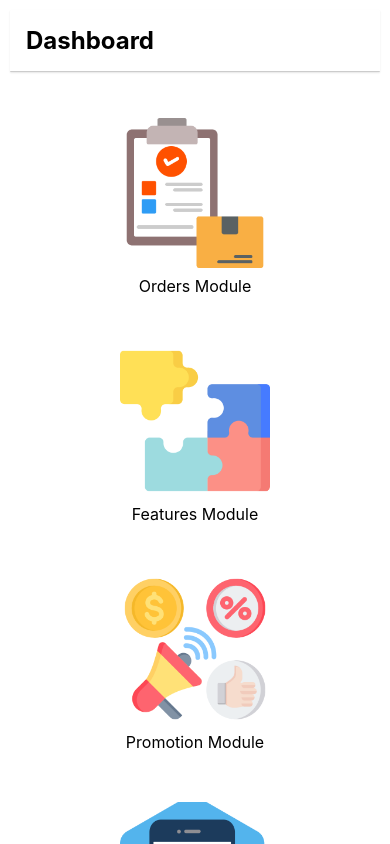
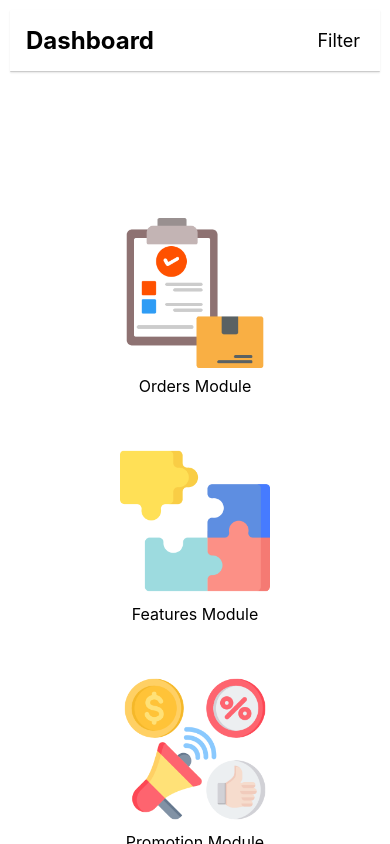
Before and after one commit to sangeethkumar/rnweb, a React Native app: screen /Dashboard in a window 390 px wide. Shown: the top 844 px of the page. Built offline with nearby package versions, Linux system fonts and the light colour scheme.

Commit message:
based responsive setup

```diff
--- /dev/null
+++ b/src/FeaturesModule/Views/FilterBar.tsx
@@ -0,0 +1,108 @@
+import React, { useState } from "react";
+import {
+  View,
+  ScrollView,
+  Text,
+  TouchableOpacity,
+  StyleSheet,
+} from "react-native";
+
+const FilterBar = () => {
+  const [filters, setFilters] = useState({
+    distance: false,
+    cuisine: false,
+    rating: false,
+    sortAZ: false,
+    sortZA: false,
+    // Add more filter options as needed
+  });
+
+  // Function to handle filtering based on selected options
+  const handleFilter = () => {
+    // Implement your filtering logic here
+    // You can use the state variable "filters" to determine the selected options
+  };
+
+  return (
+    <View style={styles.filterBar}>
+      <ScrollView>
+        <Text style={styles.filterHeading}>Filters</Text>
+        <TouchableOpacity
+          style={styles.filterOption}
+          onPress={() =>
+            setFilters({ ...filters, distance: !filters.distance })
+          }
+        >
+          <Text>Distance</Text>
+        </TouchableOpacity>
+        <TouchableOpacity
+          style={styles.filterOption}
+          onPress={() => setFilters({ ...filters, cuisine: !filters.cuisine })}
+        >
+          <Text>Cuisine</Text>
+        </TouchableOpacity>
+        <TouchableOpacity
+          style={styles.filterOption}
+          onPress={() => setFilters({ ...filters, rating: !filters.rating })}
+        >
+          <Text>Rating</Text>
+        </TouchableOpacity>
+        <TouchableOpacity
+          style={styles.filterOption}
+          onPress={() => setFilters({ ...filters, sortAZ: !filters.sortAZ })}
+        >
+          <Text>A-Z</Text>
+        </TouchableOpacity>
+        <TouchableOpacity
+          style={styles.filterOption}
+          onPress={() => setFilters({ ...filters, sortZA: !filters.sortZA })}
+        >
+          <Text>Z-A</Text>
+        </TouchableOpacity>
+        {/* Add more filter options here */}
+        {/* Example:
+        <TouchableOpacity style={styles.filterOption} onPress={() => setFilters({ ...filters, anotherOption: !filters.anotherOption })}>
+          <CheckBox value={filters.anotherOption} />
+          <Text>Another Option</Text>
+        </TouchableOpacity>
+        */}
+        <TouchableOpacity style={styles.filterButton} onPress={handleFilter}>
+          <Text>Apply Filters</Text>
+        </TouchableOpacity>
+      </ScrollView>
+    </View>
+  );
+};
+
+const styles = StyleSheet.create({
+  filterBar: {
+    flex: 1,
+    paddingBottom: 50,
+    backgroundColor: "white",
+    padding: 10,
+    borderRightWidth: 1, // Add a 1-pixel border to the right
+    borderRightColor: "rgba(0, 0, 0, 0.2)", //
+  },
+  filterHeading: {
+    fontSize: 18,
+    fontWeight: "bold",
+    marginBottom: 10,
+  },
+  filterOption: {
+    flexDirection: "row",
+    alignItems: "center",
+    marginBottom: 10,
+  },
+  filterButton: {
+    backgroundColor: "#57B864",
+    padding: 10,
+    borderRadius: 5,
+    alignItems: "center",
+  },
+  buttonText: {
+    color: "white",
+    fontWeight: "bold",
+  },
+});
+
+export default FilterBar;
--- a/src/MainModule/ResponsiveUI/helpers.tsx
+++ b/src/MainModule/ResponsiveUI/helpers.tsx
@@ -5,6 +5,7 @@ import {
   TABLET_SCREEN_WIDTH,
 } from "./constants";
 import { Dimensions } from "react-native";
+import { isWeb } from "../utils/AppHelper";
 const { width: deviceWidth, height: deviceHeight } = Dimensions.get("window");
 export const isLandscapeDevice = deviceWidth >= deviceHeight;
 export const getDeviceMode = () => {
@@ -38,3 +39,13 @@ export const getDimensionModeOfScreen = (window) => {
     return DIMENSION_MODES.IS_LARGE_SCREEN_MODE;
   }
 };
+
+export const isLandscapeMode = (context) => {
+  if (!isWeb) {
+    return isLandscapeDevice;
+  } else {
+    const isLargeScreenMode = context?.isLargeScreenMode || false;
+    const isTabletLandscapeMode = context?.isTabletLandscapeMode || false;
+    return isLargeScreenMode || isTabletLandscapeMode;
+  }
+};
--- a/src/MainModule/Screens/DashboardScreen.tsx
+++ b/src/MainModule/Screens/DashboardScreen.tsx
@@ -1,4 +1,4 @@
-import React, { useEffect } from "react";
+import React, { useContext, useEffect } from "react";
 import {
   Image,
   StyleSheet,
@@ -11,6 +11,9 @@ import DashboardHeader from "../Views/DashboardHeader";
 import FirebaseAnalytics from "../utils/AnalyicsHelper";
 import T2SResponsiveStyle from "../ResponsiveUI/T2SResponsiveStyle";
 import useResponsiveStyle from "../ResponsiveUI/UseResponsiveStyle";
+import FilterBar from "../../FeaturesModule/Views/FilterBar";
+import { isLandscapeMode } from "../ResponsiveUI/helpers";
+import { MyResponsiveContext } from "../ResponsiveUI/constants";
 
 interface IDashboardScreen {
   navigation: any;
@@ -18,6 +21,7 @@ interface IDashboardScreen {
 
 const DashboardScreen: React.FC = ({ navigation }: IDashboardScreen) => {
   const styles = useResponsiveStyle(dashboardStyles);
+  const mode = useContext(MyResponsiveContext);
   useEffect(() => {
     return () => {
       FirebaseAnalytics.init();
@@ -42,8 +46,15 @@ const DashboardScreen: React.FC = ({ navigation }: IDashboardScreen) => {
 
   return (
     <ScrollView style={styles.container}>
-      <DashboardHeader />
+      <DashboardHeader showFilter={!isLandscapeMode(mode)} />
       <View style={styles.centerContainer}>
+        {isLandscapeMode(mode) && (
+          <View style={{ flex: 0.25, height: "100%" }}>
+            <FilterBar />
+          </View>
+        )}
+
+        <View style={{ flex: 1, marginTop: 100 }}>
           <View style={styles.moduleContainer}>
             <TouchableOpacity onPress={handleOrdersPress} style={styles.module}>
               <Image
@@ -52,7 +63,10 @@ const DashboardScreen: React.FC = ({ navigation }: IDashboardScreen) => {
               />
               <Text style={styles.moduleName}>Orders Module</Text>
             </TouchableOpacity>
-          <TouchableOpacity onPress={handleFeaturesPress} style={styles.module}>
+            <TouchableOpacity
+              onPress={handleFeaturesPress}
+              style={styles.module}
+            >
               <Image
                 source={require("../../../assets/images/features.png")}
                 style={styles.icon}
@@ -71,13 +85,17 @@ const DashboardScreen: React.FC = ({ navigation }: IDashboardScreen) => {
               />
               <Text style={styles.moduleName}>Promotion Module</Text>
             </TouchableOpacity>
-          <TouchableOpacity onPress={handleSettingsPress} style={styles.module}>
+            <TouchableOpacity
+              onPress={handleSettingsPress}
+              style={styles.module}
+            >
               <Image
                 source={require("../../../assets/images/settings.png")}
                 style={styles.icon}
               />
               <Text style={styles.moduleName}>Settings Module</Text>
             </TouchableOpacity>
+          </View>
         </View>
       </View>
     </ScrollView>
@@ -94,7 +112,8 @@ const dashboardStyles = new T2SResponsiveStyle({
     },
     centerContainer: {
       flex: 1,
-      marginTop: 100,
+
+      flexDirection: "row",
     },
     moduleContainer: {
       flexDirection: "row",
--- a/src/MainModule/Views/DashboardHeader.tsx
+++ b/src/MainModule/Views/DashboardHeader.tsx
@@ -1,23 +1,33 @@
-import React from 'react';
-import {StyleSheet, Text, View} from 'react-native';
-
-const DashboardHeader: React.FC = () => {
+import React from "react";
+import { StyleSheet, Text, View } from "react-native";
+interface DashboardHeaderProps {
+  showFilter: boolean; // Define the prop(s) you want to pass
+}
+const DashboardHeader: React.FC<DashboardHeaderProps> = ({
+  showFilter = false,
+}) => {
   return (
     <View style={styles.headerContainer}>
       <Text style={styles.header}>Dashboard</Text>
+      {showFilter && (
+        <Text style={{ fontSize: 18, fontWeight: "400", marginRight: 20 }}>
+          Filter
+        </Text>
+      )}
     </View>
   );
 };
 
 const styles = StyleSheet.create({
   headerContainer: {
-        flexDirection: 'row',
-        alignItems: 'center',
+    flexDirection: "row",
+    alignItems: "center",
+    justifyContent: "space-between",
     borderBottomWidth: 1,
-        borderBottomColor: '#ccc',
-        backgroundColor: '#fff',
+    borderBottomColor: "#ccc",
+    backgroundColor: "#fff",
     borderRadius: 1,
-        shadowColor: '#000',
+    shadowColor: "#000",
     shadowOffset: {
       width: 0,
       height: 1,
@@ -29,7 +39,7 @@ const styles = StyleSheet.create({
   },
   header: {
     fontSize: 24,
-        fontWeight: 'bold',
+    fontWeight: "bold",
     padding: 16,
   },
 });
```
Lines whose indentation alone changed are shown as unchanged.
